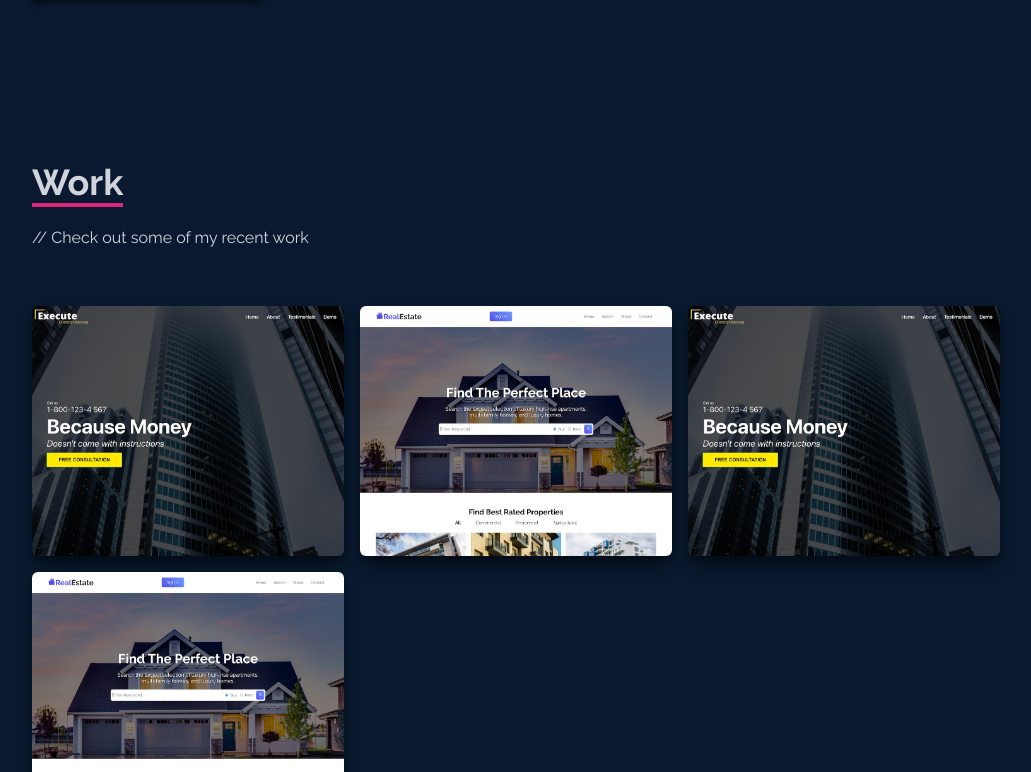
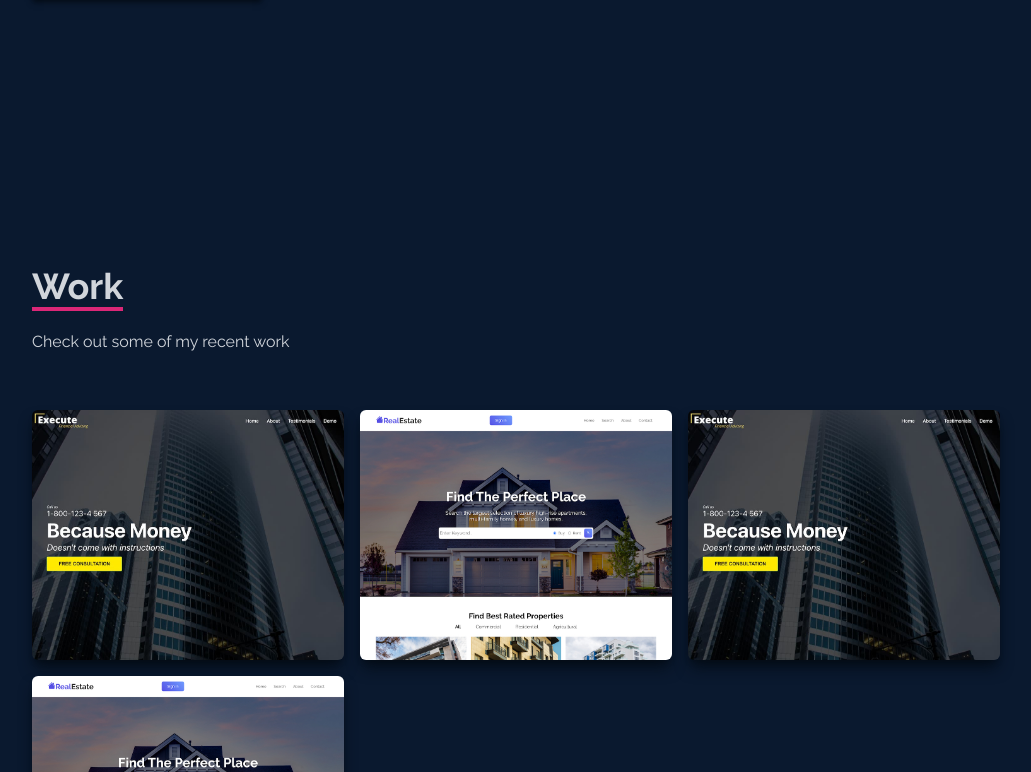
Before and after one commit to Tawphiq/tawfiq-portfolio, a React (Create React App) app in the folder my-portfolio/: page / in a window 1280 px wide. Shown: the part 2308-3080 px from the top of the page, without its empty margins (124-1155 px from the left). Built offline with nearby package versions, Linux system fonts and the light colour scheme; a web font is replaced by a local one.

Commit message:
"padding"

```diff
--- a/my-portfolio/src/components/Work.jsx
+++ b/my-portfolio/src/components/Work.jsx
@@ -1,4 +1,3 @@
-import React from 'react';
 import { data } from "../data/data.js";
 
 
@@ -9,13 +8,13 @@ const Work = () => {
     //setProject(data);
 
   return (
-    <div name='work' className='w-full md:h-screen text-gray-300 bg-[#0a192f]'>
+    <div name='work' className='w-full md:h-screen text-gray-300 bg-[#0a192f] pt-52'>
       <div className='max-w-[1000px] mx-auto p-4 flex flex-col justify-center w-full h-full'>
         <div className='pb-8'>
           <p className='text-4xl font-bold inline border-b-4 text-gray-300 border-pink-600'>
             Work
           </p>
-          <p className='py-6'>// Check out some of my recent work</p>
+          <p className='py-6'>Check out some of my recent work</p>
         </div>
 
 {/* container for projects */}
```
